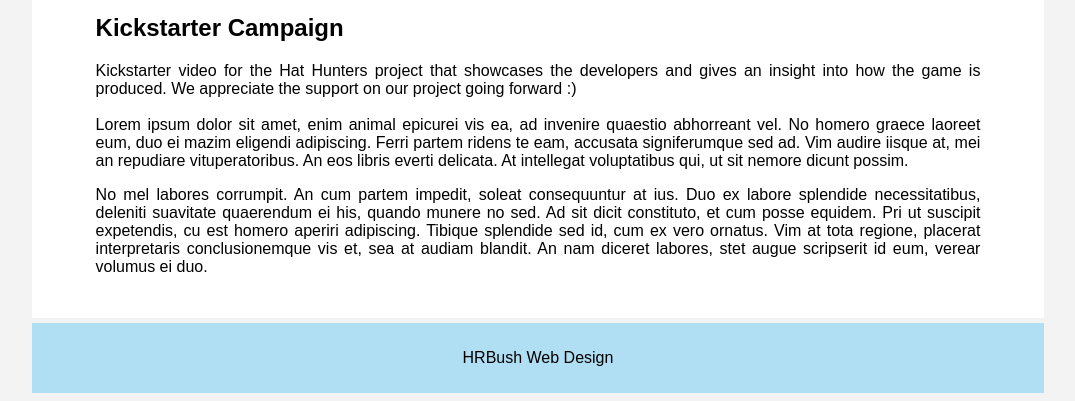
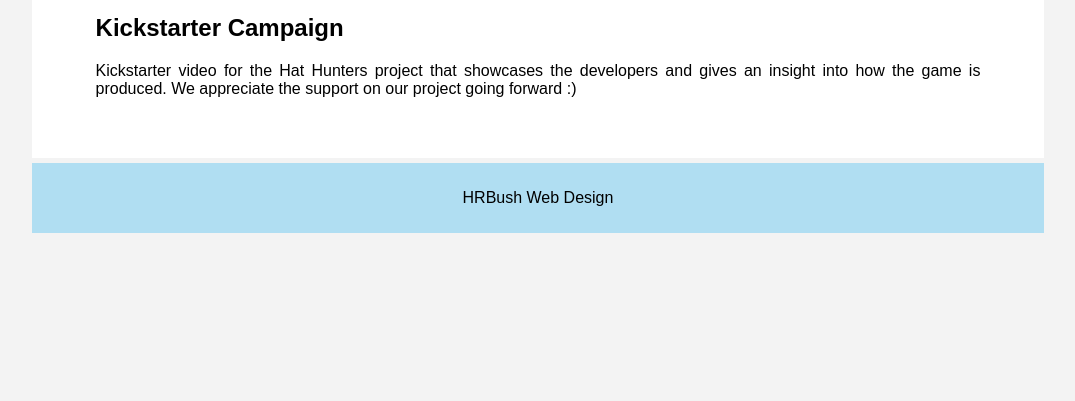
Before and after one commit to HatHunters/HatHunters, a plain HTML site: page article1.html in a window 1280 px wide. Shown: the part 602-1003 px from the top of the page, without its empty margins (102-1177 px from the left). After the commit the page ends 843 px from the top, so only its background shows below. Drawn offline with Linux system fonts and the light colour scheme.

Commit message:
making sure everythings fine

```diff
--- a/article1.html
+++ b/article1.html
@@ -30,7 +30,7 @@ background-color: #f3f3f3">
 		<p>
 			Kickstarter video for the Hat Hunters project that showcases the developers and gives an insight into how the game is produced. We appreciate the support on our project going forward :)
 			<br><br>
-			Lorem ipsum dolor sit amet, enim animal epicurei vis ea, ad invenire quaestio abhorreant vel. No homero graece laoreet eum, duo ei mazim eligendi adipiscing. Ferri partem ridens te eam, accusata signiferumque sed ad. Vim audire iisque at, mei an repudiare vituperatoribus. An eos libris everti delicata. At intellegat voluptatibus qui, ut sit nemore dicunt possim.</p><p>No mel labores corrumpit. An cum partem impedit, soleat consequuntur at ius. Duo ex labore splendide necessitatibus, deleniti suavitate quaerendum ei his, quando munere no sed. Ad sit dicit constituto, et cum posse equidem. Pri ut suscipit expetendis, cu est homero aperiri adipiscing. Tibique splendide sed id, cum ex vero ornatus. Vim at tota regione, placerat interpretaris conclusionemque vis et, sea at audiam blandit. An nam diceret labores, stet augue scripserit id eum, verear volumus ei duo.</p>
+			</p>
 	</div>
 	<div id="footer">
 		<p>HRBush Web Design</p>
```
